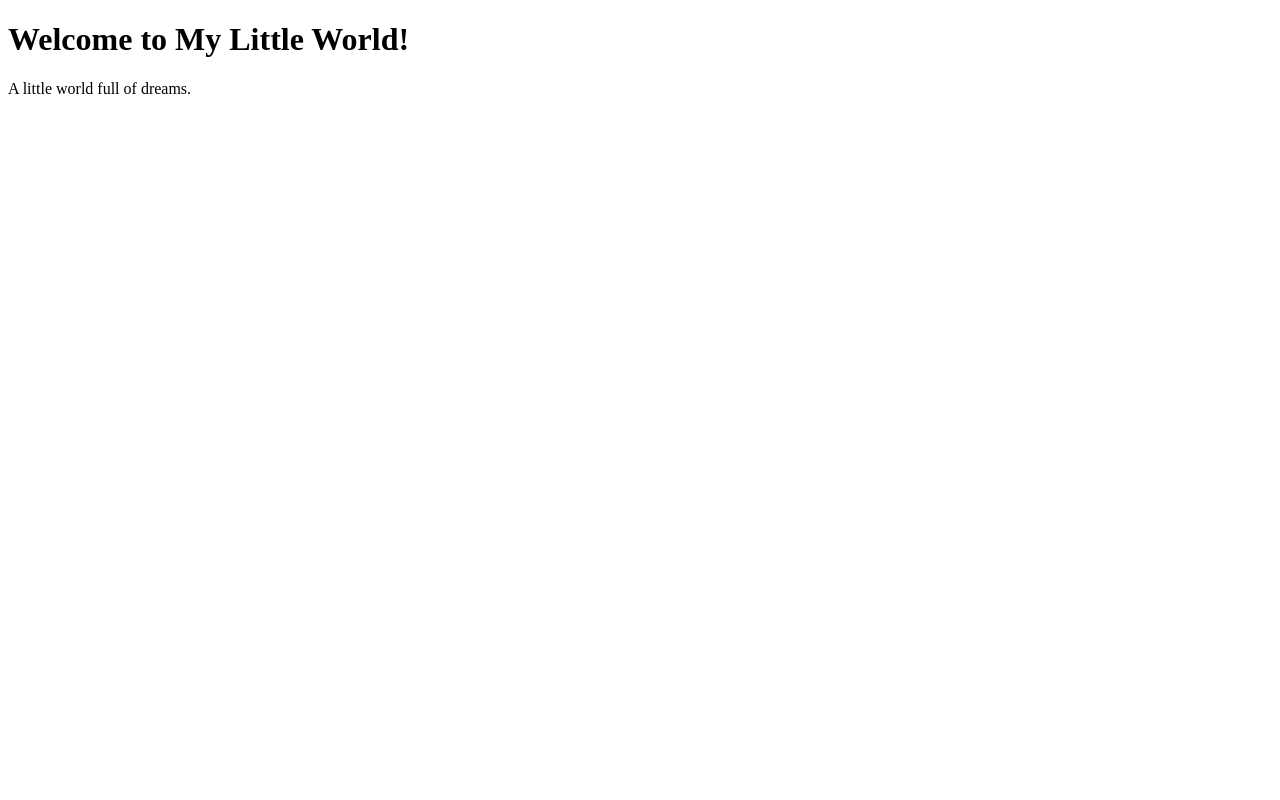
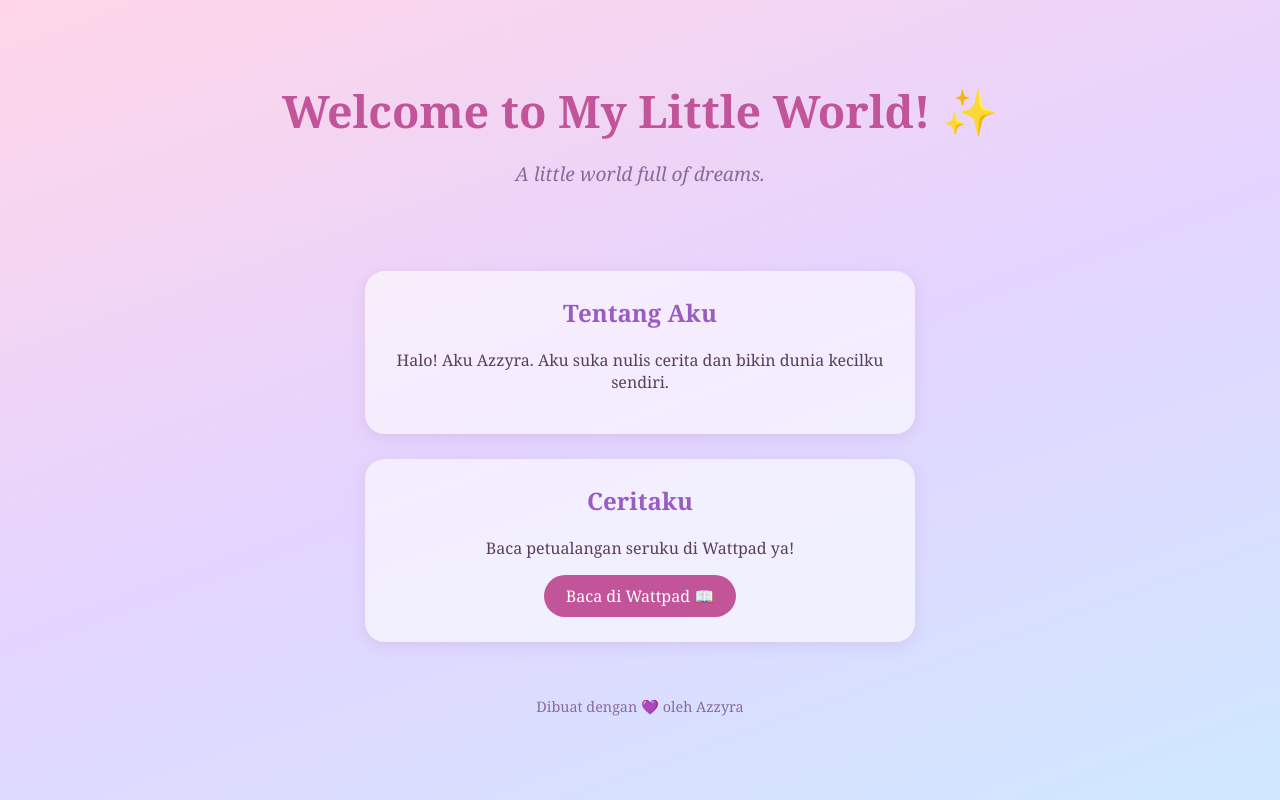
Before and after one commit to azzyrapages-56/azzyras-little-world, a plain HTML site: page index.html in a window 1280 px wide. Drawn offline with Linux system fonts and the light colour scheme.

Commit message:
Update index.html

```diff
--- a/index.html
+++ b/index.html
@@ -1,12 +1,78 @@
 <!DOCTYPE html>
-<html>
+<html lang="id">
 <head>
-    <title>Azzyra's Little World</title>
+  <meta charset="UTF-8">
+  <meta name="viewport" content="width=device-width, initial-scale=1.0">
+  <title>Azzyra's Little World</title>
+  <style>
+    body {
+      margin: 0;
+      min-height: 100vh;
+      background: linear-gradient(160deg, #ffd6e8, #e4d4ff, #cfe8ff);
+      font-family: Georgia, serif;
+      color: #5a3e5b;
+      text-align: center;
+    }
+    header {
+      padding: 80px 20px 40px;
+    }
+    h1 {
+      font-size: 2.8rem;
+      color: #c2549a;
+      margin: 0 0 10px;
+    }
+    .tagline {
+      font-size: 1.2rem;
+      color: #8a6a9b;
+      font-style: italic;
+    }
+    section {
+      background: rgba(255, 255, 255, 0.6);
+      max-width: 500px;
+      margin: 25px auto;
+      padding: 25px;
+      border-radius: 20px;
+      box-shadow: 0 4px 15px rgba(180, 120, 200, 0.2);
+    }
+    h2 {
+      color: #9a5cc2;
+      margin-top: 0;
+    }
+    a {
+      display: inline-block;
+      background: #c2549a;
+      color: white;
+      text-decoration: none;
+      padding: 10px 22px;
+      border-radius: 25px;
+    }
+    a:hover {
+      background: #9a5cc2;
+    }
+    footer {
+      padding: 30px;
+      color: #8a6a9b;
+      font-size: 0.9rem;
+    }
+  </style>
 </head>
 <body>
+  <header>
+    <h1>Welcome to My Little World! ✨</h1>
+    <p class="tagline">A little world full of dreams.</p>
+  </header>
 
-    <h1>Welcome to My Little World!</h1>
-    <p>A little world full of dreams.</p>
+  <section>
+    <h2>Tentang Aku</h2>
+    <p>Halo! Aku Azzyra. Aku suka nulis cerita dan bikin dunia kecilku sendiri.</p>
+  </section>
 
+  <section>
+    <h2>Ceritaku</h2>
+    <p>Baca petualangan seruku di Wattpad ya!</p>
+    <a href="GANTI_DENGAN_LINK_WATTPAD_KAMU">Baca di Wattpad 📖</a>
+  </section>
+
+  <footer>Dibuat dengan 💜 oleh Azzyra</footer>
 </body>
 </html>
```
